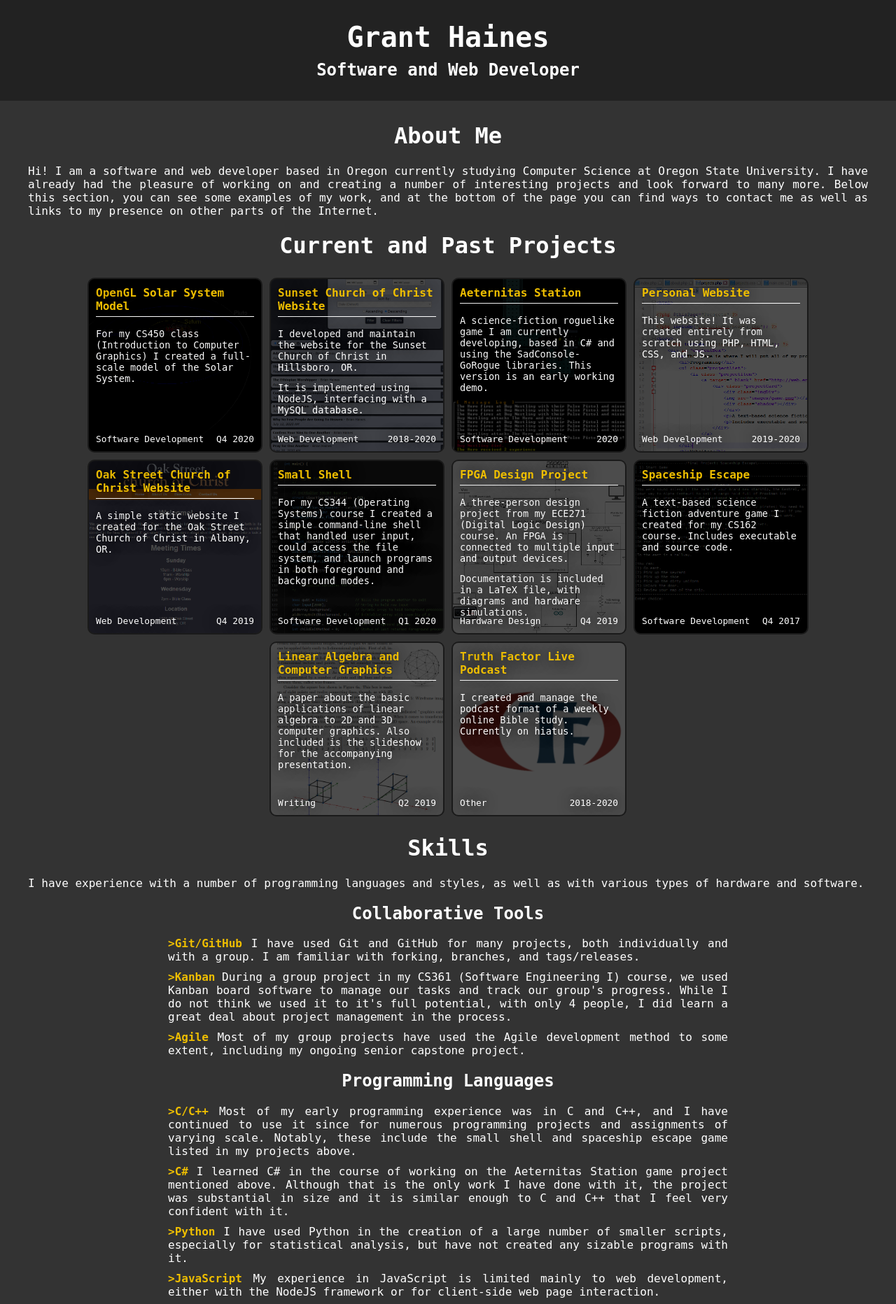
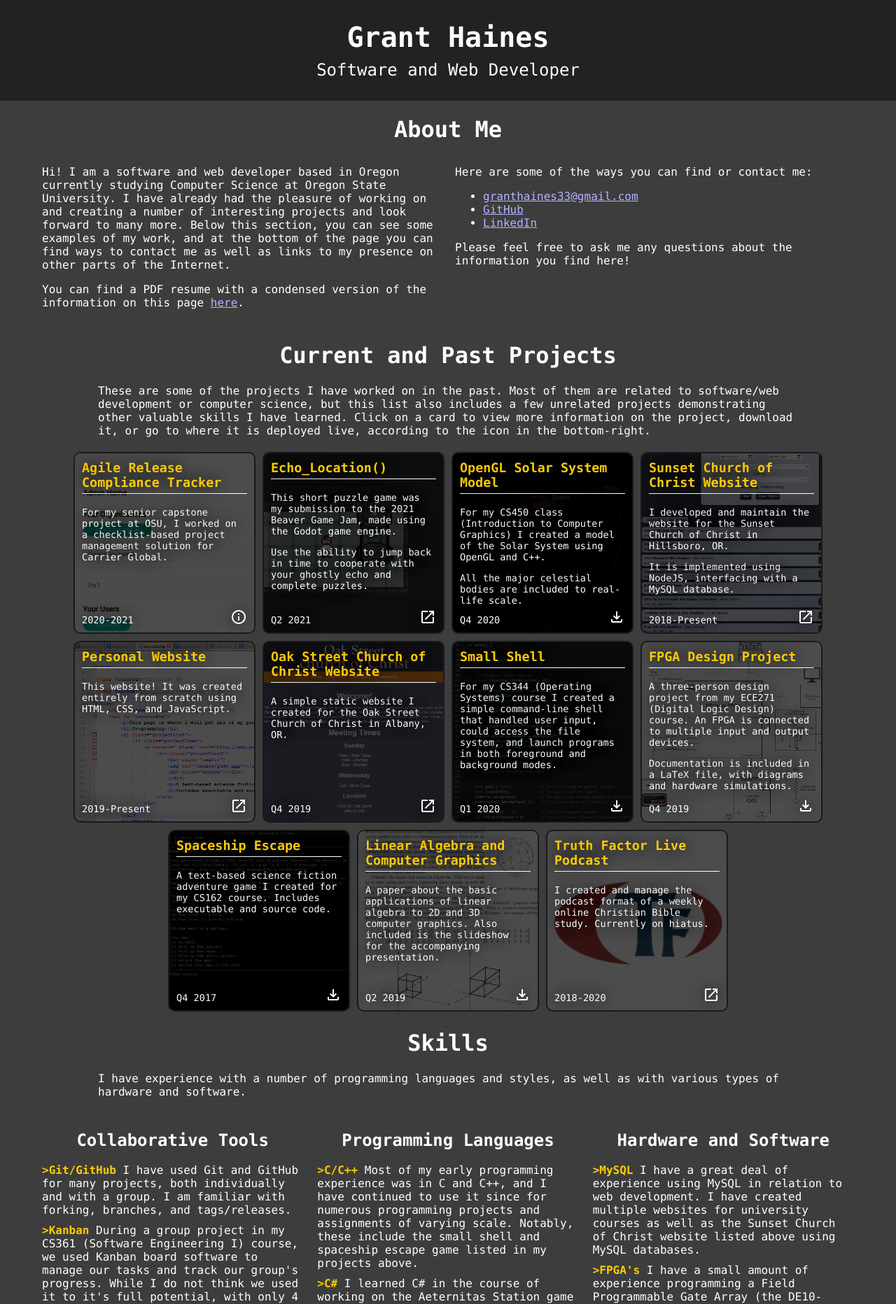
Before and after one commit to GrantHaines/GrantHaines.github.io, a PHP site: page / in a window 1280 px wide. Shown: the top 1864 px of the page at 70% size. Run offline with PHP 8.4, Linux system fonts and the light colour scheme.

Commit message:
Add ARCT page, general design polish

```diff
--- a/css/index.css
+++ b/css/index.css
@@ -1,9 +1,27 @@
-@import "/css/variables.css";
+@import "variables.css";
+
+.sectionBox {
+	display: flex;
+}
+
+.sectionSubBox {
+	margin: 10px;
+	width: 100%;
+}
+
+/*
+----------
+----------
+About Section
+----------
+----------
+*/
 
 .aboutText {
-	max-width: var(--main-max-width);
+	max-width: 1000px;
 	margin: auto;
-	text-align: justify;
+	text-align: left;
+	margin-bottom: 16px;
 }
 
 /*
@@ -14,6 +32,12 @@ Project List
 ----------
 */
 
+.sectionDesc {
+	max-width: 1000px;
+	margin: auto;
+	margin-bottom: 16px;
+}
+
 .projectListTitle {
 	width: 100%;
 	text-align: center;
@@ -21,7 +45,6 @@ Project List
 
 .projectList {
 	width: 100%;
-	max-width: 1300px;
 	margin: auto;
 
 	display: flex;
@@ -33,8 +56,8 @@ Project List
 }
 
 .projectItem {
-	width: 250px;
-	height: 250px;
+	width: var(--project-item-size);
+	height: var(--project-item-size);
 	overflow: hidden;
 	box-sizing: border-box;
 
@@ -65,8 +88,8 @@ Project List
 	top: 0;
 	left: 0;
 
-	width: 250px;
-	height: 250px;
+	width: var(--project-item-size);
+	height: var(--project-item-size);
 
 	filter: brightness(30%);
 	transition: 0.3s;
@@ -84,6 +107,7 @@ Project List
 
 .projectTitle {
 	font-weight: bold;
+	font-size: 1.15em;
 
 	margin-top: 0;
 	padding-bottom: 5px;
@@ -92,7 +116,7 @@ Project List
 
 	text-shadow: 0 0 20px black;
 
-	color: rgb(238, 190, 0);
+	color: var(--main-contrast-color);
 }
 
 .projectDesc {
@@ -104,7 +128,7 @@ Project List
 .projectType {
 	position: absolute;
 	bottom: 0;
-	left: 0;
+	right: 0;
 
 	margin: 0;
 
@@ -114,14 +138,29 @@ Project List
 	text-shadow: 0 0 20px black;
 }
 
-.projectDate {
+.projectInfoIcon {
 	position: absolute;
 	bottom: 0;
 	right: 0;
 
+	width: 24px;
+	height: 24px;
+
 	margin: 0;
 
-	font-size: 0.8em;
+	text-align: left;
+
+	text-shadow: 0 0 20px black;
+}
+
+.projectDate {
+	position: absolute;
+	bottom: 0;
+	left: 0;
+
+	margin: 0;
+
+	font-size: 0.85em;
 	text-align: right;
 
 	text-shadow: 0 0 20px black;
@@ -141,18 +180,18 @@ Skill list
 }
 
 .skillItem {
-	width: 80%;
-	max-width: 800px;
+	width: 100%;
+	max-width: 1000px;
 	margin: auto;
 
 	margin-top: 10px;
 	margin-bottom: 10px;
 
-	text-align: justify;
+	text-align: left;
 }
 
 .skillName {
-	color: rgb(238, 190, 0);
+	color: var(--main-contrast-color);
 
 	font-weight: bold;
 }
--- a/css/main.css
+++ b/css/main.css
@@ -9,8 +9,8 @@ body {
 	padding: 0;
 	margin: 0;
 
-	font-family: "Roboto Mono", Monospace;
-	background-color: rgb(51, 51, 51);
+	font-family: "Consolas", Monospace;
+	background-color: #222;
 	color: white;
 
 	min-height: 100%;
@@ -20,12 +20,23 @@ body {
 	box-sizing: border-box;
 }
 
+#contentContainer {
+	background-color: rgb(51, 51, 51);
+	width: 100%;
+}
+
 #contentBox {
 	height: 100%;
-	padding: 10px;
 	width: 100%;
+	max-width: 1400px;
 	margin: auto;
 	box-sizing: border-box;
+
+	padding: 50px;
+	padding-top: 1px;
+	padding-bottom: 20px;
+
+	background-color: rgb(61, 61, 61);
 }
 
 /*
@@ -55,6 +66,10 @@ Top Bar
 	font-size: 2.5em;
 }
 
+#name2 {
+	font-weight: normal;
+}
+
 /*
 ----------
 ----------
@@ -65,7 +80,7 @@ Footer
 
 #bottomArea {
 	background-color: #222;
-	margin-top: 20px;
+	margin-top: 0;
 	padding: 5px;
 	padding-bottom: 30px;
 
@@ -171,6 +186,31 @@ Generic Templates
 ----------
 */
 
+.centered {
+	text-align: center;
+}
+
+.longText {
+	margin-left: auto;
+	margin-right: auto;
+	max-width: 1000px;
+}
+
+.longTextHeader {
+	margin-left: auto;
+	margin-right: auto;
+	max-width: 1000px;
+}
+
 .contrastColor {
 	color: var(--main-contrast-color);
 }
+
+.link {
+	text-decoration: underline;
+	color: #b3b3ff;
+}
+
+.link:hover {
+	color: #dbdbff;
+}
--- a/css/variables.css
+++ b/css/variables.css
@@ -1,4 +1,6 @@
 html {
-	--main-contrast-color: rgb(238, 190, 0);
+	--main-contrast-color: rgb(255, 204, 0);
 	--main-max-width: 1200px;
+
+	--project-item-size: 260px;
 }
--- a/index.html
+++ b/index.html
@@ -2,13 +2,12 @@
 
 <html>
 
-<?php $thisPage="Home" ?>
-
 <head>
-	<title>Grant Haines</title>
+	<title>Grant Haines - Home</title>
 	<meta name="viewport" content="width=device-width, initial-scale=1.0">
 	<link rel="stylesheet" type="text/css" href="css/index.css">
 	<link rel="stylesheet" type="text/css" href="css/main.css">
+	<link href="https://fonts.googleapis.com/icon?family=Material+Icons+Outlined" rel="stylesheet">
 </head>
 
 <body>
@@ -18,18 +17,54 @@
 			<h2 id="name2">Software and Web Developer</h2>
 		</div>
 	</div>
+	<div id="contentContainer">
 		<div id="contentBox">
 			<h1 class="projectListTitle">About Me</h1>
+			<div class="sectionBox">
+				<div class="sectionSubBox">
 					<p class="aboutText">Hi! I am a software and web developer based in Oregon currently studying Computer Science at Oregon State University. I have already had the pleasure of working on and creating a number of interesting projects and look forward to many more. Below this section, you can see some examples of my work, and at the bottom of the page you can find ways to contact me as well as links to my presence on other parts of the Internet.</p>
+					<p class="aboutText">You can find a PDF resume with a condensed version of the information on this page <a target="_blank" class="link" href="files/Resume.pdf">here</a>.</p>
+				</div>
+				<div class="sectionSubBox">
+					<p class="aboutText">Here are some of the ways you can find or contact me:</p>
+					<ul class="aboutContactList">
+						<li><a class="link" href="mailto:granthaines33@gmail.com">granthaines33@gmail.com</a></li>
+						<li><a class="link" href="https://github.com/GrantHaines">GitHub</a></li>
+						<li><a class="link" href="https://www.linkedin.com/in/grant-haines/">LinkedIn</a></li>
+					</ul>
+					<p class="aboutText">Please feel free to ask me any questions about the information you find here!</p>
+				</div>
+			</div>
 
 			<h1 class="projectListTitle">Current and Past Projects</h1>
+			<p class="sectionDesc">These are some of the projects I have worked on in the past. Most of them are related to software/web development or computer science, but this list also includes a few unrelated projects demonstrating other valuable skills I have learned. Click on a card to view more information on the project, download it, or go to where it is deployed live, according to the icon in the bottom-right.</p>
 			<div class="projectList">
-			<a target="_blank" href="http://web.engr.oregonstate.edu/~hainesg/files/solar_system.zip" class="projectItem">
+				<a href="arct.html" class="projectItem">
+					<img class="cardImage" src="images/arct.png"></img>
+					<div class="projectCard">
+						<p class="projectTitle">Agile Release Compliance Tracker</p>
+						<p class="projectDesc">For my senior capstone project at OSU, I worked on a checklist-based project management solution for Carrier Global.</p>
+						<div class="projectInfoIcon"><span class="material-icons-outlined">info</span></div>
+						<p class="projectDate">2020-2021</p>
+					</div>
+				</a>
+				<a target="_blank" href="https://granthaines.itch.io/echo-location" class="projectItem">
+					<img class="cardImage" src="images/echo_location.png"></img>
+					<div class="projectCard">
+						<p class="projectTitle">Echo_Location()</p>
+						<p class="projectDesc">This short puzzle game was my submission to the 2021 Beaver Game Jam, made using the Godot game engine.</p>
+						<p class="projectDesc">Use the ability to jump back in time to cooperate with your ghostly echo and complete puzzles.</p>
+						<div class="projectInfoIcon"><span class="material-icons-outlined">open_in_new</span></div>
+						<p class="projectDate">Q2 2021</p>
+					</div>
+				</a>
+				<a target="_blank" href="files/solar_system.zip" class="projectItem">
 					<img class="cardImage" src="images/cs450_project.png"></img>
 					<div class="projectCard">
 						<p class="projectTitle">OpenGL Solar System Model</p>
-					<p class="projectDesc">For my CS450 class (Introduction to Computer Graphics) I created a full-scale model of the Solar System.</p>
-					<p class="projectType">Software Development</p>
+						<p class="projectDesc">For my CS450 class (Introduction to Computer Graphics) I created a model of the Solar System using OpenGL and C++.</p>
+						<p class="projectDesc">All the major celestial bodies are included to real-life scale.</p>
+						<div class="projectInfoIcon"><span class="material-icons-outlined">file_download</span></div>
 						<p class="projectDate">Q4 2020</p>
 					</div>
 				</a>
@@ -39,26 +74,17 @@
 						<p class="projectTitle">Sunset Church of Christ Website</p>
 						<p class="projectDesc">I developed and maintain the website for the Sunset Church of Christ in Hillsboro, OR.</p>
 						<p class="projectDesc">It is implemented using NodeJS, interfacing with a MySQL database.</p>
-					<p class="projectType">Web Development</p>
-					<p class="projectDate">2018-2020</p>
+						<div class="projectInfoIcon"><span class="material-icons-outlined">open_in_new</span></div>
+						<p class="projectDate">2018-Present</p>
 					</div>
 				</a>
-			<a target="_blank" href="http://web.engr.oregonstate.edu/~hainesg/files/aeternitas.zip" class="projectItem">
-				<img class="cardImage" src="images/aeternitas.png"></img>
-				<div class="projectCard">
-					<p class="projectTitle">Aeternitas Station</p>
-					<p class="projectDesc">A science-fiction roguelike game I am currently developing, based in C# and using the SadConsole-GoRogue libraries. This version is an early working demo.</p>
-					<p class="projectType">Software Development</p>
-					<p class="projectDate">2020</p>
-				</div>
-			</a>
-			<a href="http://web.engr.oregonstate.edu/~hainesg/" class="projectItem">
+				<a href="https://granthaines.github.io/" class="projectItem">
 					<img class="cardImage" src="images/site1.png"></img>
 					<div class="projectCard">
 						<p class="projectTitle">Personal Website</p>
-					<p class="projectDesc">This website! It was created entirely from scratch using PHP, HTML, CSS, and JS.</p>
-					<p class="projectType">Web Development</p>
-					<p class="projectDate">2019-2020</p>
+						<p class="projectDesc">This website! It was created entirely from scratch using HTML, CSS, and JavaScript.</p>
+						<div class="projectInfoIcon"><span class="material-icons-outlined">open_in_new</span></div>
+						<p class="projectDate">2019-Present</p>
 					</div>
 				</a>
 				<a target="_blank" href="http://www.oakstchurch.com" class="projectItem">
@@ -66,44 +92,44 @@
 					<div class="projectCard">
 						<p class="projectTitle">Oak Street Church of Christ Website</p>
 						<p class="projectDesc">A simple static website I created for the Oak Street Church of Christ in Albany, OR.</p>
-					<p class="projectType">Web Development</p>
+						<div class="projectInfoIcon"><span class="material-icons-outlined">open_in_new</span></div>
 						<p class="projectDate">Q4 2019</p>
 					</div>
 				</a>
-			<a target="_blank" href="http://web.engr.oregonstate.edu/~hainesg/files/smallshell.zip" class="projectItem">
+				<a target="_blank" href="files/smallshell.zip" class="projectItem">
 					<img class="cardImage" src="images/smallshell.png"></img>
 					<div class="projectCard">
 						<p class="projectTitle">Small Shell</p>
 						<p class="projectDesc">For my CS344 (Operating Systems) course I created a simple command-line shell that handled user input, could access the file system, and launch programs in both foreground and background modes.</p>
-					<p class="projectType">Software Development</p>
+						<div class="projectInfoIcon"><span class="material-icons-outlined">file_download</span></div>
 						<p class="projectDate">Q1 2020</p>
 					</div>
 				</a>
-			<a target="_blank" href="http://web.engr.oregonstate.edu/~hainesg/files/FPGA.zip" class="projectItem">
+				<a target="_blank" href="files/FPGA.zip" class="projectItem">
 					<img class="cardImage" src="images/fpga.jpg"></img>
 					<div class="projectCard">
 						<p class="projectTitle">FPGA Design Project</p>
 						<p class="projectDesc">A three-person design project from my ECE271 (Digital Logic Design) course. An FPGA is connected to multiple input and output devices.</p>
 						<p class="projectDesc">Documentation is included in a LaTeX file, with diagrams and hardware simulations.</p>
-					<p class="projectType">Hardware Design</p>
+						<div class="projectInfoIcon"><span class="material-icons-outlined">file_download</span></div>
 						<p class="projectDate">Q4 2019</p>
 					</div>
 				</a>
-			<a target="_blank" href="http://web.engr.oregonstate.edu/~hainesg/files/game.zip" class="projectItem">
+				<a target="_blank" href="files/game.zip" class="projectItem">
 					<img class="cardImage" src="images/game.png"></img>
 					<div class="projectCard">
 						<p class="projectTitle">Spaceship Escape</p>
 						<p class="projectDesc">A text-based science fiction adventure game I created for my CS162 course. Includes executable and source code.</p>
-					<p class="projectType">Software Development</p>
+						<div class="projectInfoIcon"><span class="material-icons-outlined">file_download</span></div>
 						<p class="projectDate">Q4 2017</p>
 					</div>
 				</a>
-			<a target="_blank" href="http://web.engr.oregonstate.edu/~hainesg/files/LAaCG.zip" class="projectItem">
+				<a target="_blank" href="files/LAaCG.zip" class="projectItem">
 					<img class="cardImage" src="images/mth261.png"></img>
 					<div class="projectCard">
 						<p class="projectTitle">Linear Algebra and Computer Graphics</p>
 						<p class="projectDesc">A paper about the basic applications of linear algebra to 2D and 3D computer graphics. Also included is the slideshow for the accompanying presentation.</p>
-					<p class="projectType">Writing</p>
+						<div class="projectInfoIcon"><span class="material-icons-outlined">file_download</span></div>
 						<p class="projectDate">Q2 2019</p>
 					</div>
 				</a>
@@ -111,23 +137,24 @@
 					<img class="cardImage" src="images/tf.jpg"></img>
 					<div class="projectCard">
 						<p class="projectTitle">Truth Factor Live Podcast</p>
-					<p class="projectDesc">I created and manage the podcast format of a weekly online Bible study. Currently on hiatus.</p>
-					<p class="projectType">Other</p>
+						<p class="projectDesc">I created and manage the podcast format of a weekly online Christian Bible study. Currently on hiatus.</p>
+						<div class="projectInfoIcon"><span class="material-icons-outlined">open_in_new</span></div>
 						<p class="projectDate">2018-2020</p>
 					</div>
 				</a>
 			</div>
 
 			<h1 class="projectListTitle">Skills</h1>
-		<p class="aboutText">I have experience with a number of programming languages and styles, as well as with various types of hardware and software.</p>
+			<p class="sectionDesc">I have experience with a number of programming languages and styles, as well as with various types of hardware and software.</p>
 
-		<h2 class="skillTitle"></h2>
-
+			<div class="sectionBox">
+				<div class="sectionSubBox">
 				<h2 class="skillTitle">Collaborative Tools</h2>
 				<p class="skillItem"><span class="skillName">>Git/GitHub</span> I have used Git and GitHub for many projects, both individually and with a group. I am familiar with forking, branches, and tags/releases.</p>
 				<p class="skillItem"><span class="skillName">>Kanban</span> During a group project in my CS361 (Software Engineering I) course, we used Kanban board software to manage our tasks and track our group's progress. While I do not think we used it to it's full potential, with only 4 people, I did learn a great deal about project management in the process.</p>
 				<p class="skillItem"><span class="skillName">>Agile</span> Most of my group projects have used the Agile development method to some extent, including my ongoing senior capstone project.</p>
-
+				</div>
+				<div class="sectionSubBox">
 				<h2 class="skillTitle">Programming Languages</h2>
 				<p class="skillItem"><span class="skillName">>C/C++</span> Most of my early programming experience was in C and C++, and I have continued to use it since for numerous programming projects and assignments of varying scale. Notably, these include the small shell and spaceship escape game listed in my projects above.</p>
 				<p class="skillItem"><span class="skillName">>C#</span> I learned C# in the course of working on the Aeternitas Station game project mentioned above. Although that is the only work I have done with it, the project was substantial in size and it is similar enough to C and C++ that I feel very confident with it.</p>
@@ -137,13 +164,17 @@
 				<p class="skillItem"><span class="skillName">>Assembly </span> I have some experience programming with basic assembly language on an AVR Microcontroller, and have studied the syntax of AT&T x86 assembly.</p>
 				<p class="skillItem"><span class="skillName">>Haskell </span> I have spent some time learning the basic concepts of Haskell and functional programming in general, but most of my experience in using it is with small demo programs.</p>
 				<p class="skillItem"><span class="skillName">>Prolog </span> Like Haskell, I have studied the basic concepts of Prolog and logical programming languages, but do not have extensive experience with using it in practice.</p>
-
+				</div>
+				<div class="sectionSubBox">
 				<h2 class="skillTitle">Hardware and Software</h2>
 				<p class="skillItem"><span class="skillName">>MySQL </span> I have a great deal of experience using MySQL in relation to web development. I have created multiple websites for university courses as well as the Sunset Church of Christ website listed above using MySQL databases.</p>
 				<p class="skillItem"><span class="skillName">>FPGA's</span> I have a small amount of experience programming a Field Programmable Gate Array (the DE10-Lite) using schematic design and SystemVerilog (a hardware description language), implementing both combinational and sequential logic. In my projects listed above, you can find a design project I participated in using an FPGA.</p>
 				<!--<p class="skillItem"><span class="skillName">>AVR Microcontrollers</span> </p>-->
 				<p class="skillItem"><span class="skillName">>IDE's</span> I have used numerous IDE's, editors, and compilers, including Visual Studio, Visual Studio Code, NotePad++, MinGW (C/C++ compiler), IntelliJ Idea, Eclipse, and Codeblocks.</p>
 				<p class="skillItem"><span class="skillName">>Unix</span> The engineering servers at OSU, which I have used for almost all of my Computer Science courses, run on Unix. I am familiar with navigating and using the Unix file system, including Bash scripting. I have also programmed on Unix using Vim, though I mostly prefer an IDE as listed just above.</p>
+				</div>
+			</div>
+		</div>
 	</div>
 	<div id="bottomArea">
 		<ul id="bottomList">
```
Also changed, not shown: arct.html (added, +59 -0 lines), css/arct.css (added, +14 -0 lines), images/arct.png (added), images/arct_homepage.png (added), images/echo_location.png (added), 1 other file. Lines whose indentation alone changed are shown as unchanged.
